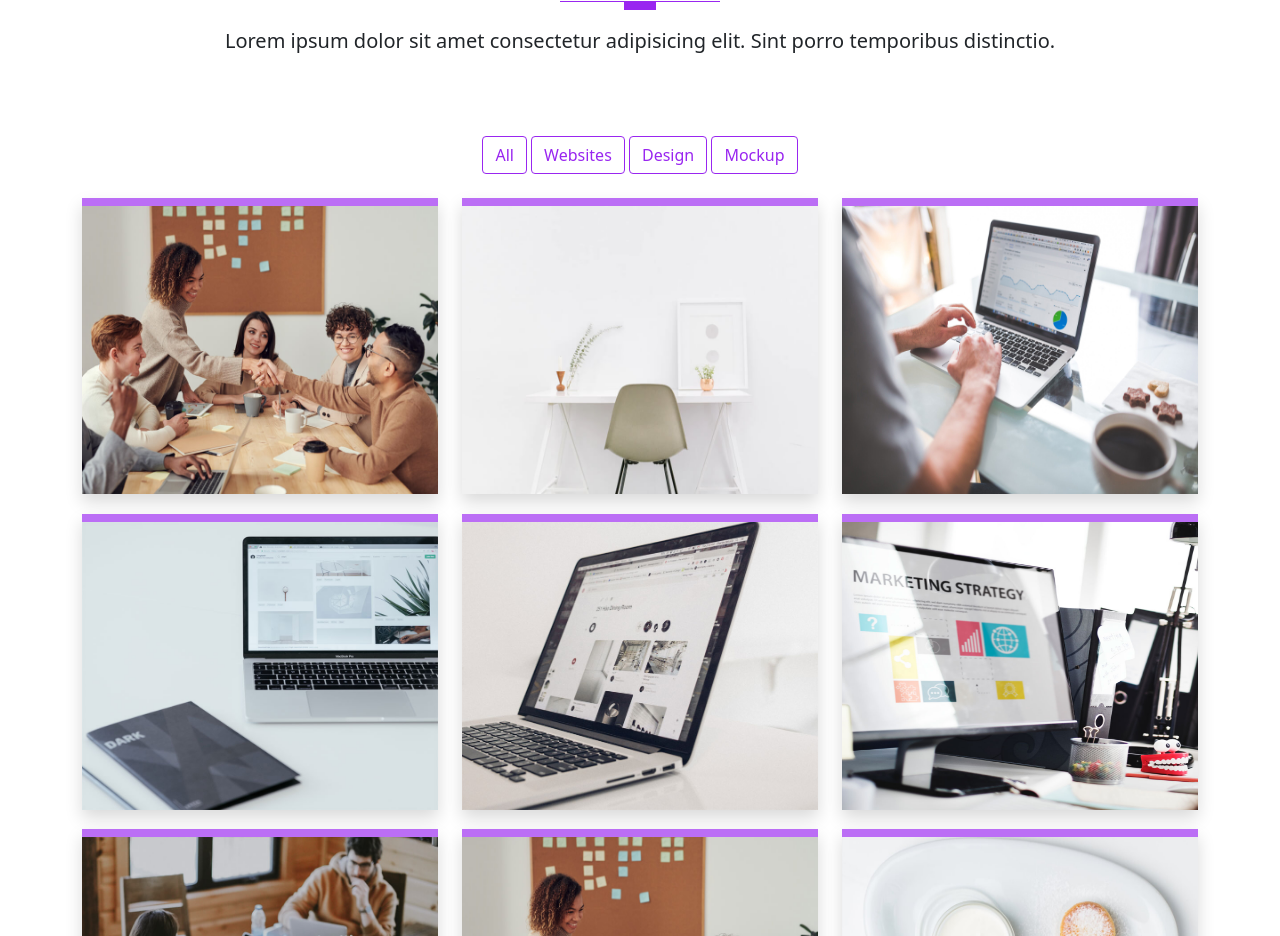
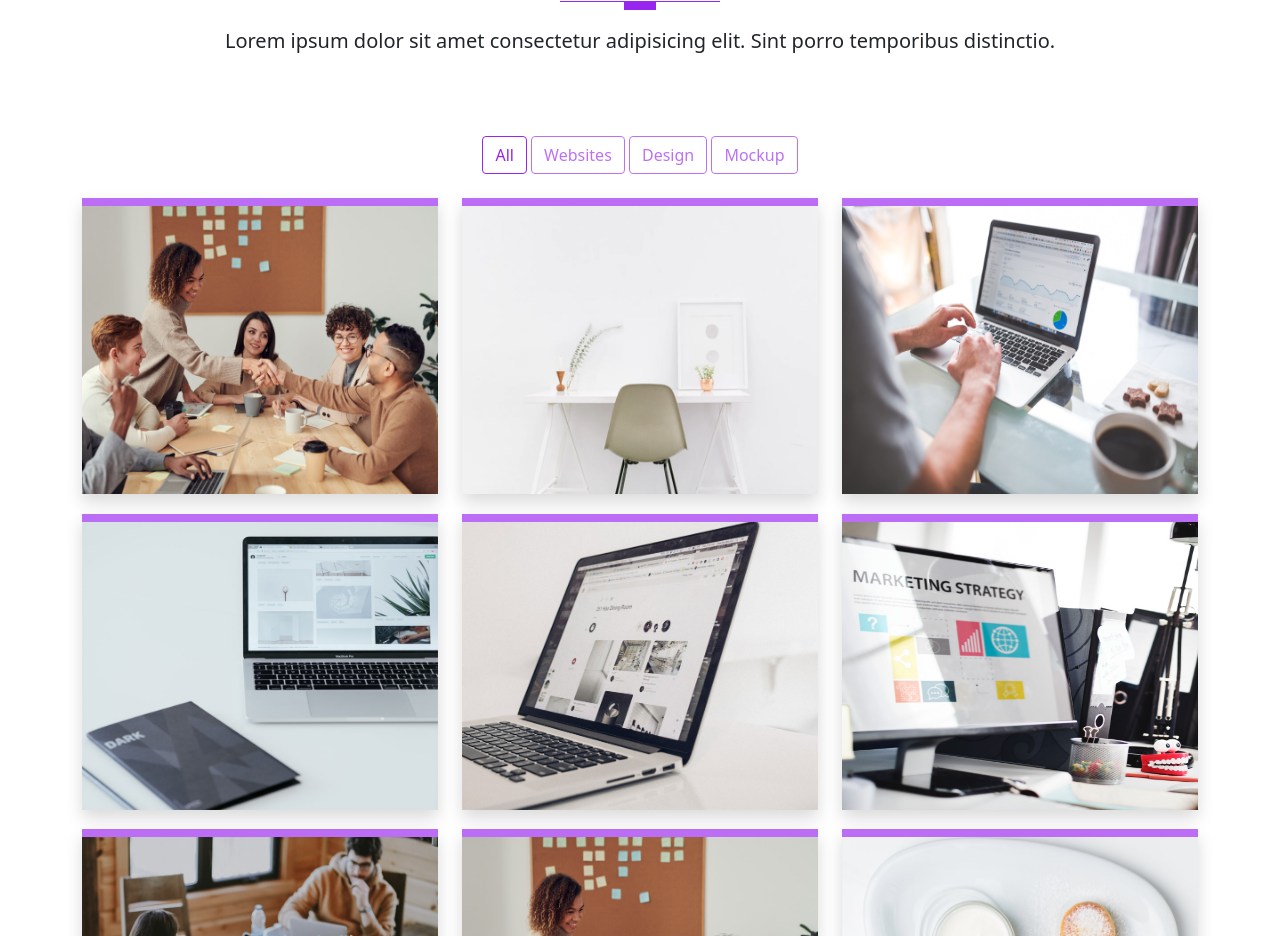
Before and after one commit to Jashwanth-Gowda-R/Bootstrap-5-portfolio-template, a website: page index.html in a window 1280 px wide. Shown: the part 5420-6356 px from the top of the page. Drawn offline with Linux system fonts and the light colour scheme.

Commit message:
added CTIVE AND DISABLED FOR BUTTON

```diff
--- a/index.html
+++ b/index.html
@@ -530,10 +530,10 @@
       <!-- FILTER BUTTONS  -->
       <div class="row mt-5 mb-4 g-3 text-center">
         <div class="col-md-12">
-          <button class="btn btn-outline-primary" type="button">All</button>
-          <button class="btn btn-outline-primary" type="button">websites</button>
-          <button class="btn btn-outline-primary" type="button">design</button>
-          <button class="btn btn-outline-primary" type="button">mockup</button>
+          <button class="btn btn-outline-primary" type="button " active>All</button>
+          <button class="btn btn-outline-primary" type="button" disabled>websites</button>
+          <button class="btn btn-outline-primary" type="button" disabled>design</button>
+          <button class="btn btn-outline-primary" type="button" disabled>mockup</button>
         </div>
       </div>
 
```
